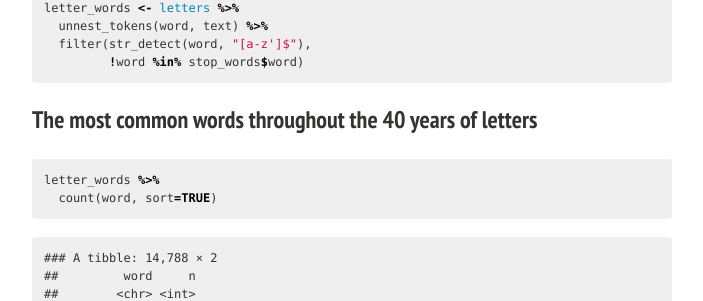
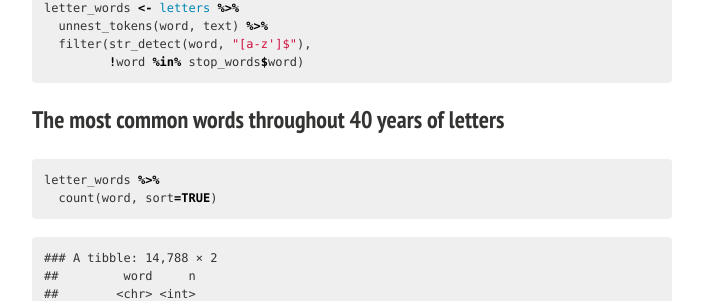
Before and after one commit to susanli2016/susanli2016.github.io, a Jekyll site: the page built from _posts/2017-05-31-Buffett-Letters.md, in a window 1280 px wide and 900 px high, scrolled down 1091 px. Shown: the part 156-457 px from the top of the window, without its empty margins (288-991 px from the left). Built offline with Jekyll 4.4.1, drawn with Linux system fonts in a browser that asks for light colours; nearby versions of some CDN libraries; library files that are not in the unit come from our copies; comment, search, counter and statistics services are not loaded.

Commit message:
fix typo

```diff
--- a/_posts/2017-05-31-Buffett-Letters.md
+++ b/_posts/2017-05-31-Buffett-Letters.md
@@ -62,7 +62,7 @@ letter_words <- letters %>%
          !word %in% stop_words$word)
 {% endhighlight %}
 
-### The most common words throughout the 40 years of letters
+### The most common words throughout 40 years of letters
 
 {% highlight r %}
 letter_words %>%
```
